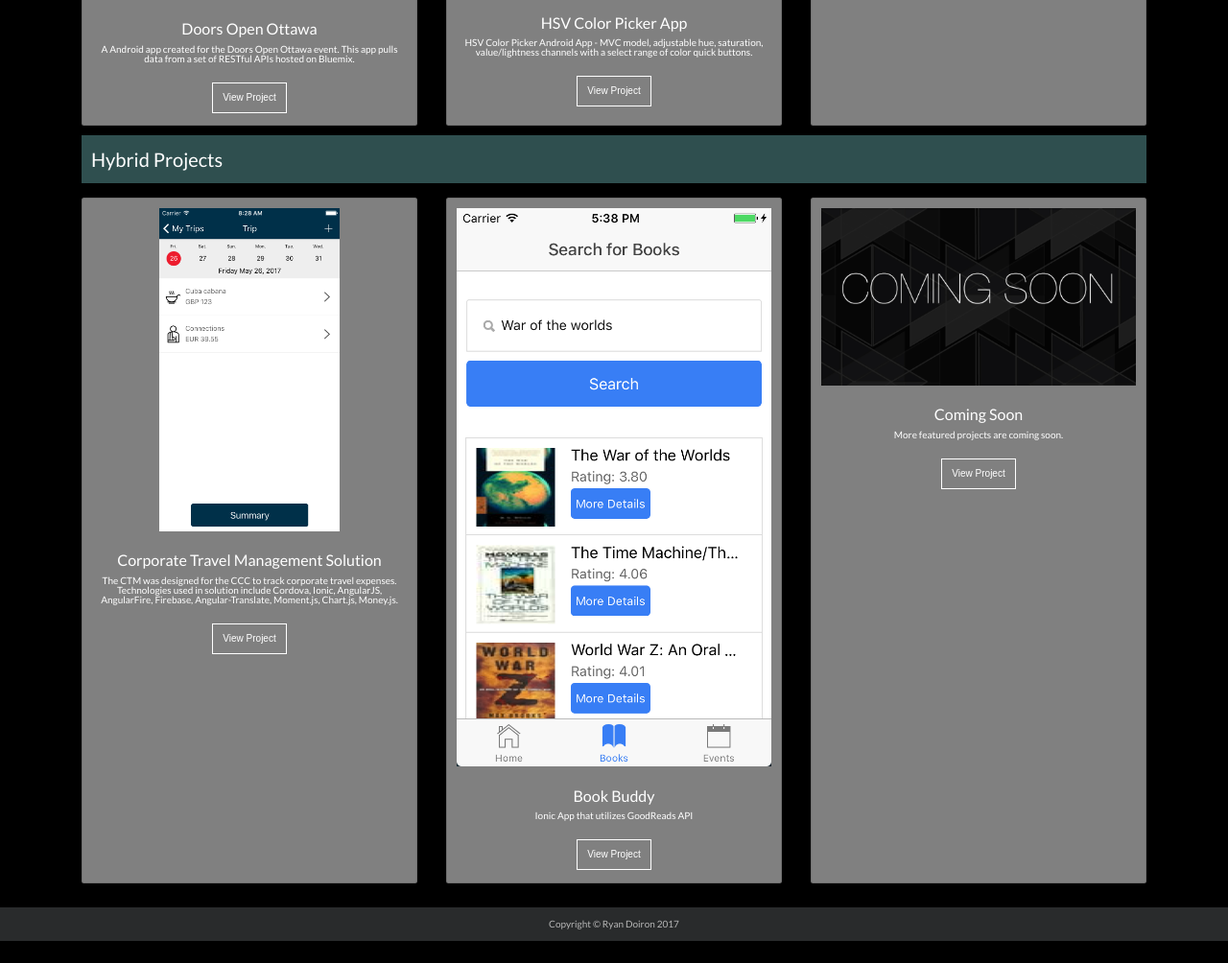
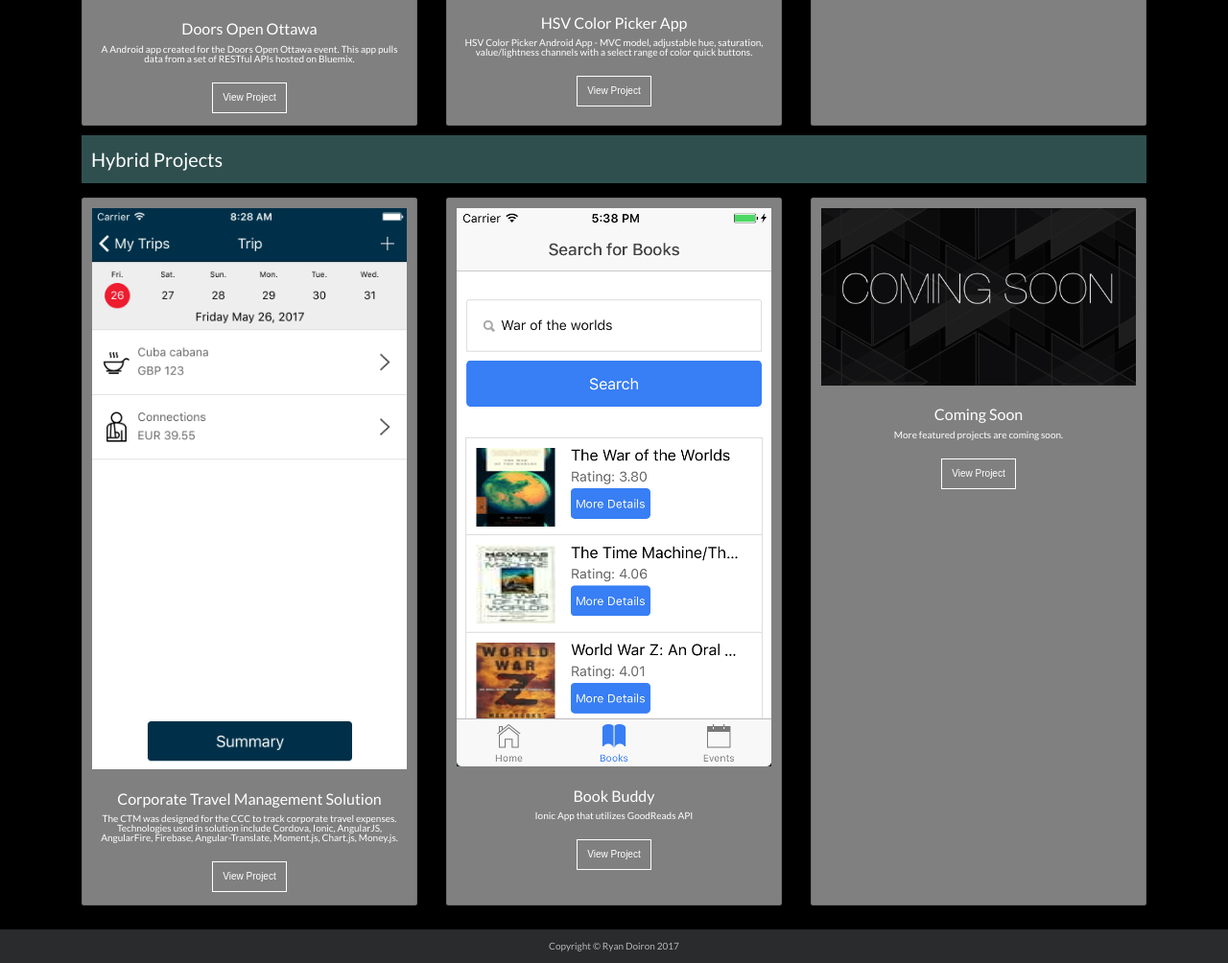
Before and after one commit to doir0008/Portfolio-website, a website: page projects.html in a window 1280 px wide. Shown: the part 1603-2607 px from the top of the page at 96% size. Before the commit the page ends 2584 px from the top, so only its background shows below. Drawn offline with Linux system fonts and the light colour scheme.

Commit message:
removed sizing on an img

```diff
--- a/projects.html
+++ b/projects.html
@@ -99,7 +99,7 @@
             <div class="col-xs-12 col-sm-12 col-md-12 col-lg-12 col-xl-12">
                 <div class="card-deck">
                     <div class="card text-center">
-                        <img class="card-img-top img-fluid" id="ctm-mobile" src="img/ctm-mobile-1.png" alt="Card image cap">
+                        <img class="card-img-top img-fluid" src="img/ctm-mobile-1.png" alt="Card image cap">
                         <div class="card-block">
                             <h4 class="card-title">Corporate Travel Management Solution</h4>
                             <p class="card-text">The CTM was designed for the CCC to track corporate travel expenses. Technologies used in solution
```
